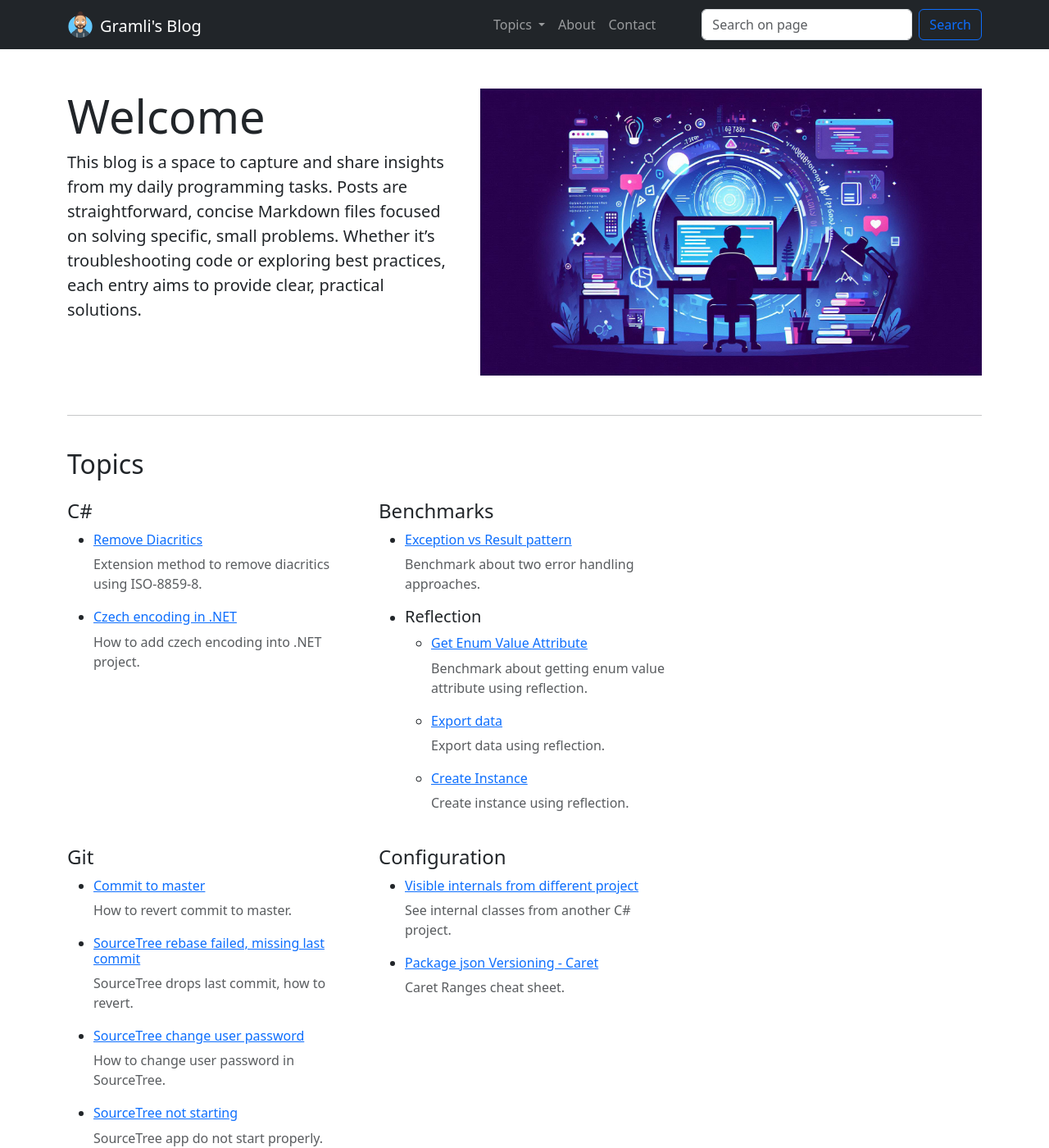
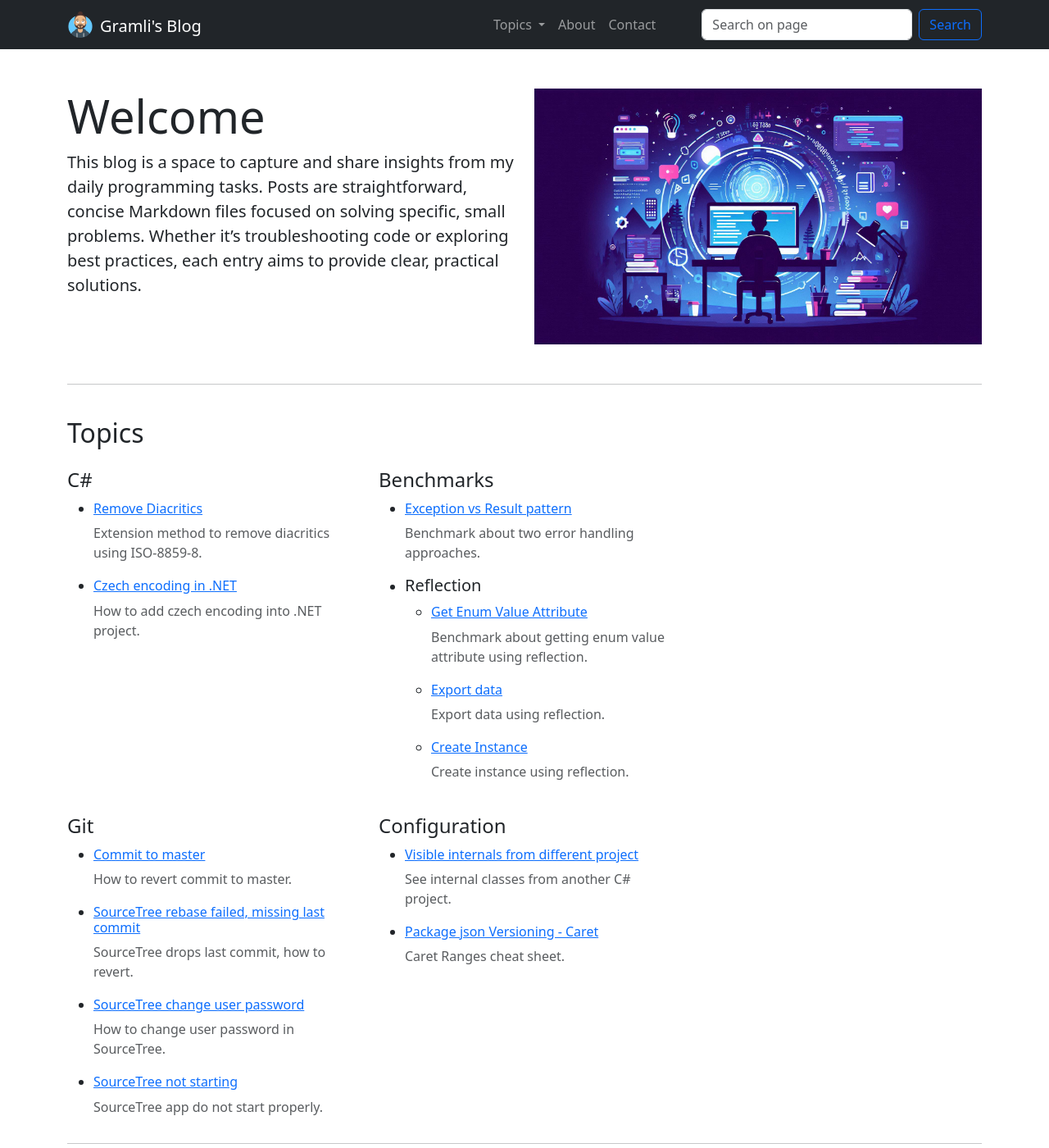
Before and after one commit to Gramli/gramli.github.io, a Jekyll site: the page index.html, which Jekyll copies as it is, in a window 1280 px wide and 1400 px high. Shown: the whole window at 82% size. Built offline with Jekyll 4.4.1, drawn with Linux system fonts in a browser that asks for light colours.

Commit message:
edit benchmarks and fix grid

```diff
--- a/index.html
+++ b/index.html
@@ -68,7 +68,7 @@
               Whether it’s troubleshooting code or exploring best practices, each entry aims to provide clear, practical solutions.
             </p>
           </div>
-          <div class="col text-center">
+          <div class="col-sm-auto col-md-auto col-lg-6 text-center">
             <img
               src="assets/banner2.jfif"
               alt="Programming blog banner"
@@ -84,7 +84,7 @@
       <section id="posts">
         <div class="row">
           <h2 class="my-4">Topics</h2>
-          <div class="col">
+          <div class="col-sm-auto col-md-auto col-lg-4">
             <h4>C#</h4>
             <ul>
               <li>
@@ -97,7 +97,7 @@
               </li>
             </ul>
           </div>
-          <div class="col">
+          <div class="col-sm-auto col-md-auto col-lg-4">
             <h4>Benchmarks</h4>
             <ul>
               <li>
@@ -108,7 +108,7 @@
                 <h5>Reflection</h5>
                 <ul>
                   <li>
-                    <h6><a href="https://gramli.github.io/posts/reflection/get-enum-value-attribute" class="link-primary">Get Enum Value Attribute</a></h6>
+                    <h6><a href="https://gramli.github.io/posts/benchmarks/reflection/get-enum-value-attribute" class="link-primary">Get Enum Value Attribute</a></h6>
                     <p class="text-muted">Benchmark about getting enum value attribute using reflection.</p>
                   </li>
                   <li>
@@ -123,14 +123,14 @@
               </li>
             </ul>
           </div>
-          <div class="col">
+          <div class="col-sm-auto col-md-auto col-lg-4">
           </div>
         </div>
       </section>
 
       <section id="posts1" class="mt-4">
         <div class="row">
-          <div class="col">
+          <div class="col-sm-auto col-md-auto col-lg-4">
             <h4>Git</h4>
             <ul>
               <li>
@@ -151,7 +151,7 @@
               </li>
             </ul>
           </div>
-          <div class="col">
+          <div class="col-sm-auto col-md-auto col-lg-4">
             <h4>Configuration</h4>
             <ul>
               <li>
@@ -164,7 +164,7 @@
               </li>
             </ul>
           </div>
-          <div class="col">
+          <div class="col-sm-auto col-md-auto col-lg-4">
           </div>
         </div>
       </section>
--- a/styles/main.css
+++ b/styles/main.css
@@ -1,4 +1,6 @@
 .banner{
+  width:100%;
+  height:auto;
   max-height: 350px;
 }
 
```
Also changed, not shown: posts/benchmarks/reflection/create-instance.md (+3 -0 lines), posts/benchmarks/reflection/export-data.md (+3 -0 lines), posts/benchmarks/reflection/get-enum-value-attribute.md (+3 -0 lines).
